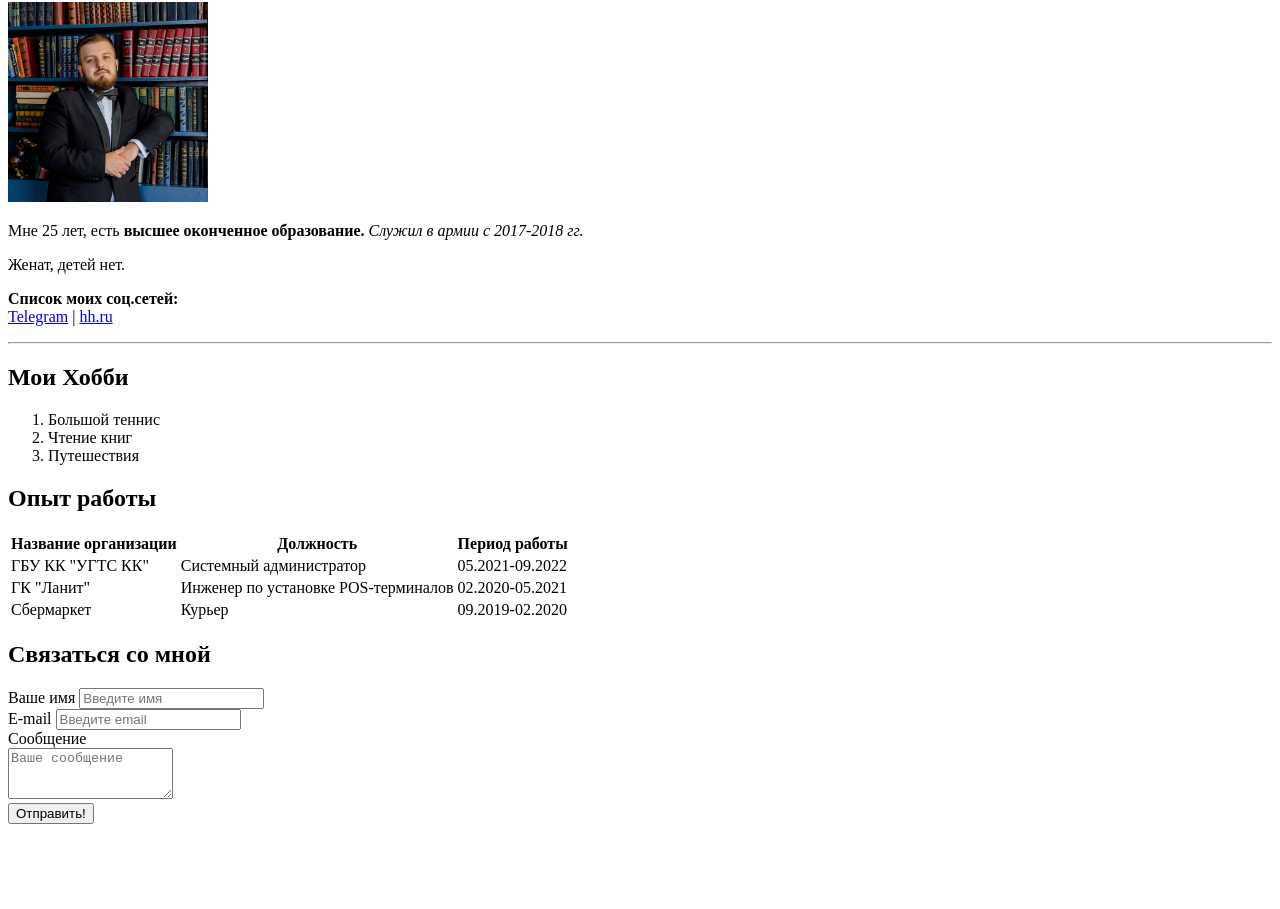
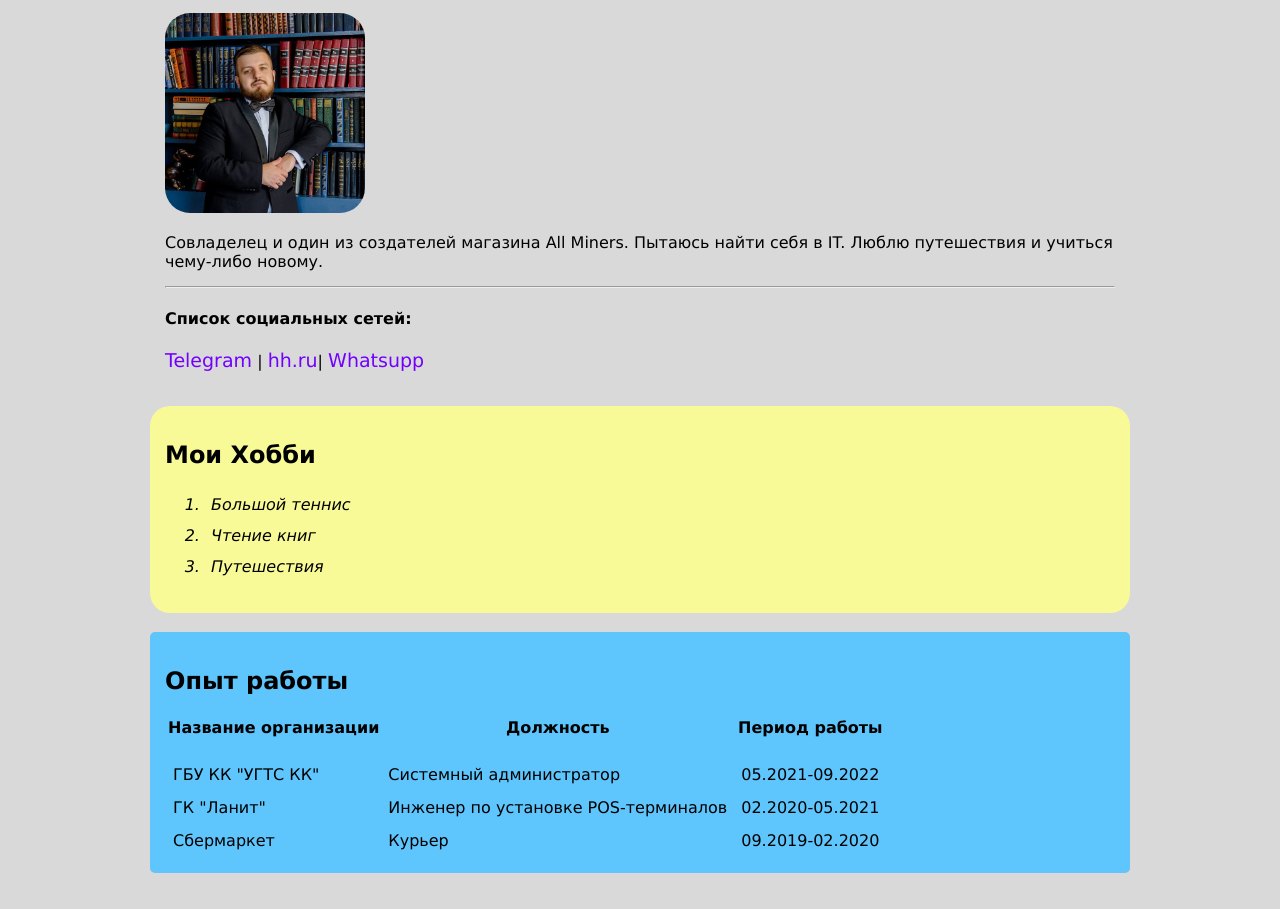
Before and after one commit to Jameslabrie/resume, a plain HTML site: page index.html in a window 1280 px wide. Shown: the part 78-987 px from the top of the page. Before the commit the page ends 910 px from the top, so only its background shows below. Drawn offline with Linux system fonts and the light colour scheme.

Commit message:
Add styles

```diff
--- a/index.html
+++ b/index.html
@@ -6,31 +6,42 @@
     <meta name="viewport" content="width=device-width, initial-scale=1.0">
     <meta name="keywords" content="my works, html, css">
     <meta name= "description" content="Портфолио Савин Дмитрий">
-    <title>Savin Dmitrii Portfolio</title>
+    <title>Savin Dmitrii Resume</title>
+    <link rel="stylesheet" href="resume.css">
 </head>
+
 <body>
-   <h1>Дмитрий Савин</h1>
+    <div class="container">
+   <h1 class="name">Дмитрий Савин</h1>
+   <div class="top">
+   <img class="avatar" src="myphoto.png" alt="Аватар" >
 
-   <img src="myphoto.png" width= 200 alt="Аватар">
+    <div class="text"> Совладелец и один из создателей магазина All Miners.
+        Пытаюсь найти себя в IT. Люблю путешествия и учиться чему-либо новому.</div>
+    <hr>
 
-    <p> Мне 25 лет, есть <strong>высшее оконченное образование. </strong>
-    <em>Служил в армии с 2017-2018 гг.</em></p>
-    <p> Женат, детей нет. </p>
 
-    <p><strong>Список моих соц.сетей:</strong>
+    <div>
+    <h4>Список социальных сетей: </h4>
+    <p> <a href="https://t.me/SavinDmitryi" target="_blank">Telegram</a> |
+    <a href="https://krasnodar.hh.ru/resume/de109b80ff0750cb7d0039ed1f55687a633332" target="_blank">hh.ru</a>|
+    <a href="#" target="_blank">Whatsupp</a></p>
+    </div>
+    </div>
+    </div>
     <br>
-    <a href="https://t.me/SavinDmitryi" target="_blank">Telegram</a> |
-    <a href="https://krasnodar.hh.ru/resume/de109b80ff0750cb7d0039ed1f55687a633332" target="_blank">hh.ru</a></p>
+    <div class="cards1">
+        <h2> Мои Хобби</h2>
 
-    <hr>
-    <h2>Мои Хобби</h2>
         <ol>
             <li>Большой теннис</li>
             <li>Чтение книг</li>
             <li>Путешествия</li>
         </ol>
-
-   <h2>Опыт работы</h2>
+    </div>
+    <br>
+    <div class="cards2">
+   <h2 >Опыт работы</h2>
    <table>
 
     <thead>
@@ -40,7 +51,7 @@
             <th>Период работы</th>
         </tr>
     </thead>
-    <tbody>
+    <tbody >
         <tr>
             <td>ГБУ КК "УГТС КК"</td>
             <td>Системный администратор</td>
@@ -61,32 +72,35 @@
 
    </table>
 
+</div>
+<br>
+
+<form class="cards3">
     <h2>Связаться со мной</h2>
-<form>
-<div>
+
+    <div class="form-row">
+
+    <div class="forgroup">
     <label for="yourName">Ваше имя</label>
     <input type="text" id="yourName" placeholder="Введите имя">
     </div>
 
-<div>
+    <div class="forgroup">
     <label for="yourEmail">E-mail</label>
     <input type="email" id="yourEmail" placeholder="Введите email">
 
     </div>
-
-<div>
+    </div>
+    <div class="forgroup">
     <label for="message">Сообщение</label>
-    <br>
     <textarea id="message" placeholder="Ваше сообщение" cols="18" rows="3"></textarea>
     </div>
 
-<div>
-<button>Отправить!</button>
+<p>
+<button class="btn">Отправить!</button>
 
+</p>
 </div>
-
-<div class=""></div>
-
 </form>
 </body>
 </html>
--- /dev/null
+++ b/resume.css
@@ -0,0 +1,128 @@
+body {
+    font: 400 16px Verdana;
+    background: rgb(217, 217, 217);
+    color: rgb(0, 0, 0);
+    margin: 0px;
+    padding: 10px;
+}
+@media (max-width: 650px) {
+    body{
+        margin: auto;
+        background: #111;
+        color: aliceblue;
+    }
+
+}
+
+.cards1 {
+    background: rgb(248, 250, 151);
+    border-radius: 20px;
+    padding: 15px;
+    max-width: 950px;
+    margin: auto;
+    }
+.cards2 {
+        background: rgb(94, 197, 253);
+        border-radius: 5px;
+        padding: 15px;
+        max-width: 950px;
+        margin: auto;
+        }
+
+
+.container {
+    margin: auto;
+    max-width: 950px;
+}
+.avatar {
+    width: 200px;
+    border-radius: 25px;
+
+}
+
+.text {
+    padding-top: 16px;
+    padding-bottom: 7px;
+}
+.btn {
+   padding: 30px;
+    border-radius: 35px;
+    background: rgb(0, 157, 255);
+    color: aliceblue;
+    border: none;
+    text-shadow: none;
+    font-size: 16px;
+}
+.btn:hover{
+    color: black;
+    cursor: pointer;
+}
+
+a {
+    color: rgb(115, 0, 255);
+    font-size: 19px;
+    text-decoration: none;
+}
+
+a:hover{
+    color: rgb(255, 80, 223);
+}
+
+a:visited{
+    color: red;
+}
+
+.cards1 ol li {
+    padding: 6px;
+    font-style: italic;
+}
+
+.cards2 th {
+    padding-bottom: 20px;
+}
+
+.cards2 tr td {
+    padding: 6px;
+}
+
+
+.cards3  h2 {
+text-align: center;
+}
+
+.form-row {
+    display: flex;
+}
+
+.form-row .forgroup {
+    margin-right: 20px;
+    width: 50%;
+}
+
+.form-row .forgroup:last-child {
+    margin-right: 0;
+}
+
+.forgroup label {
+    display: block;
+    font-size: 14px;
+    color: #111;
+}
+
+.forgroup input, .forgroup textarea {
+    width: 100%;
+    box-sizing: border-box;
+    border: none;
+    background: transparent;
+    border-bottom: 1px solid black;
+    color: black;
+    padding: 15px 0 10px;
+    margin-bottom: 10px;
+    outline: none;
+    font-family: inherit;
+}
+
+.cards3 {
+    max-width: 950px;
+    margin: auto;
+}
```
Lines whose indentation alone changed are shown as unchanged.
